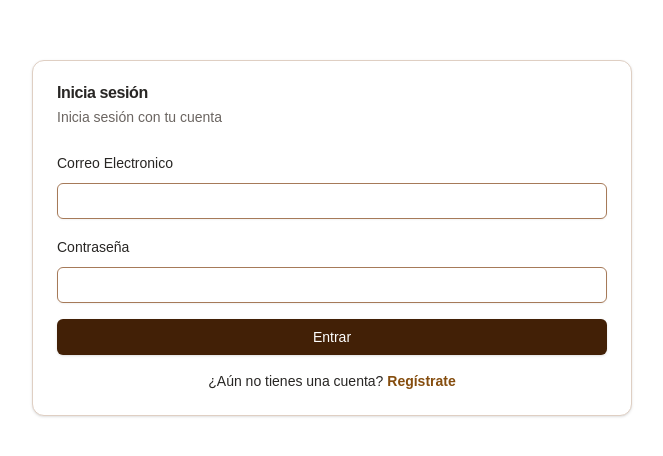
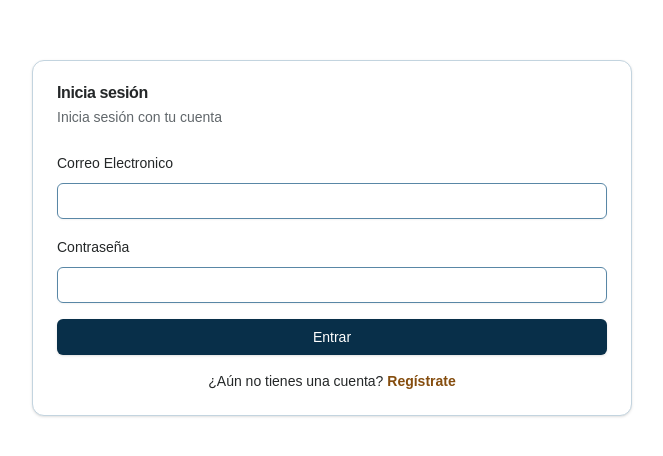
Before and after one commit to freddwithy/rapidstore, a Next.js app: page /sign-in in a window 1280 px wide. Shown: the part 162-618 px from the top of the page, without its empty margins (308-971 px from the left). Built offline with nearby package versions, Linux system fonts and the light colour scheme; no server answers.

Commit message:
nuevos estilos

```diff
--- a/app/(admin)/dashboard/components/header.tsx
+++ b/app/(admin)/dashboard/components/header.tsx
@@ -19,7 +19,7 @@ const Header: React.FC<HeaderProps> = ({ username, profileImageUrl }) => {
         </div>
         <h2 className="text-medium tracking-tight text-stone-700">
           Bienvenido{" "}
-          <p className="text-2xl text-yellow-900 font-semibold">{username}</p>
+          <p className="text-2xl text-sky-900 font-semibold">{username}</p>
         </h2>
       </div>
     </Card>
--- a/app/globals.css
+++ b/app/globals.css
@@ -14,48 +14,48 @@ body {
 
 @layer base {
 :root {
-    --background: 26 100% 100%;
-    --foreground: 26 5% 10%;
-    --card: 26 50% 100%;
-    --card-foreground: 26 5% 15%;
-    --popover: 26 100% 100%;
-    --popover-foreground: 26 100% 10%;
-    --primary: 26 83.3% 14.1%;
+    --background: 204 100% 100%;
+    --foreground: 204 5% 10%;
+    --card: 204 50% 100%;
+    --card-foreground: 204 5% 15%;
+    --popover: 204 100% 100%;
+    --popover-foreground: 204 100% 10%;
+    --primary: 204 80.2% 15.9%;
     --primary-foreground: 0 0% 100%;
-    --secondary: 26 30% 90%;
+    --secondary: 204 30% 90%;
     --secondary-foreground: 0 0% 0%;
-    --muted: -12 30% 95%;
-    --muted-foreground: 26 5% 40%;
-    --accent: -12 30% 90%;
-    --accent-foreground: 26 5% 15%;
+    --muted: 166 30% 95%;
+    --muted-foreground: 204 5% 40%;
+    --accent: 166 30% 90%;
+    --accent-foreground: 204 5% 15%;
     --destructive: 0 100% 50%;
-    --destructive-foreground: 26 5% 100%;
-    --border: 26 30% 82%;
-    --input: 26 30% 50%;
-    --ring: 26 83.3% 14.1%;
+    --destructive-foreground: 204 5% 100%;
+    --border: 204 30% 82%;
+    --input: 204 30% 50%;
+    --ring: 204 80.2% 15.9%;
     --radius: 0.5rem;
   }
 
   .dark {
-    --background: 26 50% 10%;
-    --foreground: 26 5% 100%;
-    --card: 26 50% 10%;
-    --card-foreground: 26 5% 100%;
-    --popover: 26 50% 5%;
-    --popover-foreground: 26 5% 100%;
-    --primary: 26 83.3% 14.1%;
+    --background: 204 50% 10%;
+    --foreground: 204 5% 100%;
+    --card: 204 50% 10%;
+    --card-foreground: 204 5% 100%;
+    --popover: 204 50% 5%;
+    --popover-foreground: 204 5% 100%;
+    --primary: 204 80.2% 15.9%;
     --primary-foreground: 0 0% 100%;
-    --secondary: 26 30% 20%;
+    --secondary: 204 30% 20%;
     --secondary-foreground: 0 0% 100%;
-    --muted: -12 30% 25%;
-    --muted-foreground: 26 5% 65%;
-    --accent: -12 30% 25%;
-    --accent-foreground: 26 5% 95%;
+    --muted: 166 30% 25%;
+    --muted-foreground: 204 5% 65%;
+    --accent: 166 30% 25%;
+    --accent-foreground: 204 5% 95%;
     --destructive: 0 100% 50%;
-    --destructive-foreground: 26 5% 100%;
-    --border: 26 30% 50%;
-    --input: 26 30% 50%;
-    --ring: 26 83.3% 14.1%;
+    --destructive-foreground: 204 5% 100%;
+    --border: 204 30% 50%;
+    --input: 204 30% 50%;
+    --ring: 204 80.2% 15.9%;
     --radius: 0.5rem;
   }
   }
```
